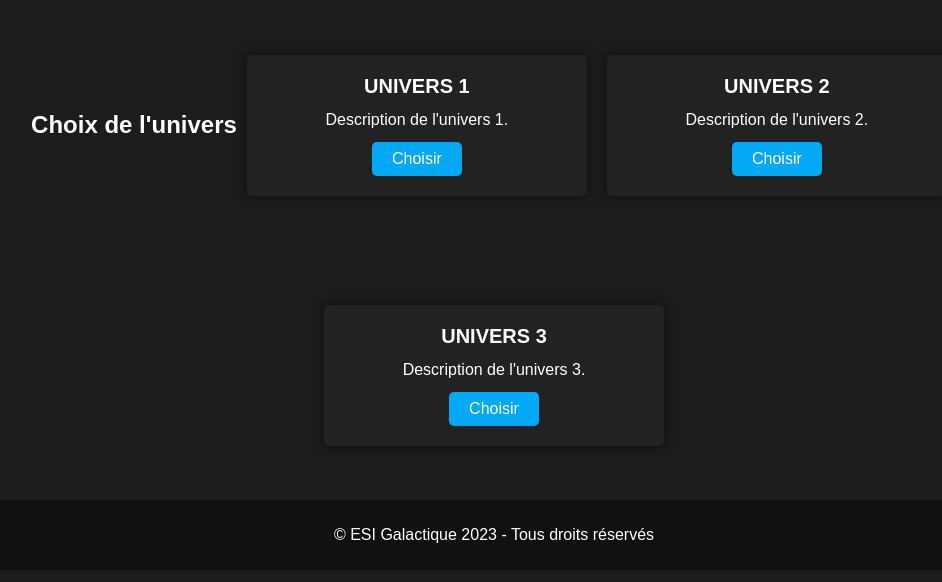
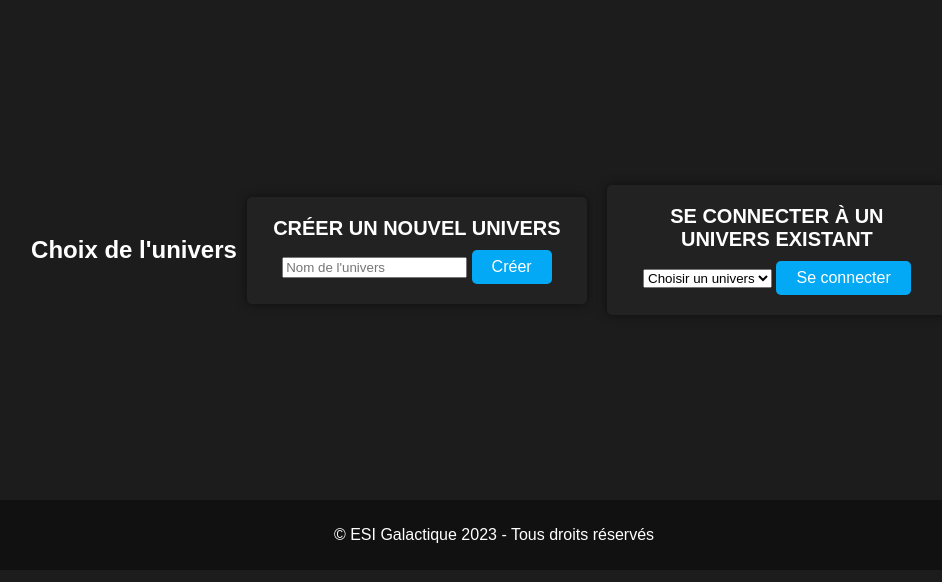
Before and after one commit to AubinSeptier/ESIREM_Galactique, a PHP site: page /player.php in a window 1280 px wide. Shown: the part 92-674 px from the top of the page, without its empty margins (146-1088 px from the left). Run offline with PHP 8.4, Linux system fonts and the light colour scheme; the visitor is signed in with stand-in values (Sample User, id 1).

```diff
--- a/front/player.php
+++ b/front/player.php
@@ -18,33 +18,38 @@ if (!isset($_SESSION['username'])) {
     </header>
     <nav>
         <ul>
-            <li><a href="index.php">Accueil</a></li>
+            <li><a href="./index.php">Accueil</a></li>
             <li class="active"><a href="choix-univers.html">Choix de l'univers</a></li>
-            <li><a href="profil.html">Profil</a></li>
-            <li><a href="classement.html">Classement</a></li>
-            <li><a href="parametres.html">Paramètres</a></li>
+            <li><a href="./profil.html">Profil</a></li>
+            <li><a href="./classement.html">Classement</a></li>
+            <li><a href="./parametres.html">Paramètres</a></li>
         </ul>
     </nav>
     <section>
         <h2>Choix de l'univers</h2>
         <div class="univers">
-            <h3>Univers 1</h3>
-            <p>Description de l'univers 1.</p>
-            <a href="#" class="button">Choisir</a>
+            <h3>Créer un nouvel univers</h3>
+            <form>
+                <input type="text" name="nom" placeholder="Nom de l'univers" required>
+                <a href="./" class="button">Créer</a>
+            </form>
         </div>
         <div class="univers">
-            <h3>Univers 2</h3>
-            <p>Description de l'univers 2.</p>
-            <a href="#" class="button">Choisir</a>
-        </div>
-        <div class="univers">
-            <h3>Univers 3</h3>
-            <p>Description de l'univers 3.</p>
-            <a href="#" class="button">Choisir</a>
+            <h3>Se connecter à un univers existant</h3>
+            <form>
+                <select name="univers" required>
+                    <option value="" disabled selected>Choisir un univers</option>
+                    <option value="univers1">Univers 1</option>
+                    <option value="univers2">Univers 2</option>
+                    <option value="univers3">Univers 3</option>
+                </select>
+                <a href="#" class="button">Se connecter</a>
+            </form>
         </div>
     </section>
     <footer>
         <p>&copy; ESI Galactique 2023 - Tous droits réservés</p>
     </footer>
+    <script src="./js/create_universe.js"></script>
 </body>
 </html>
```
